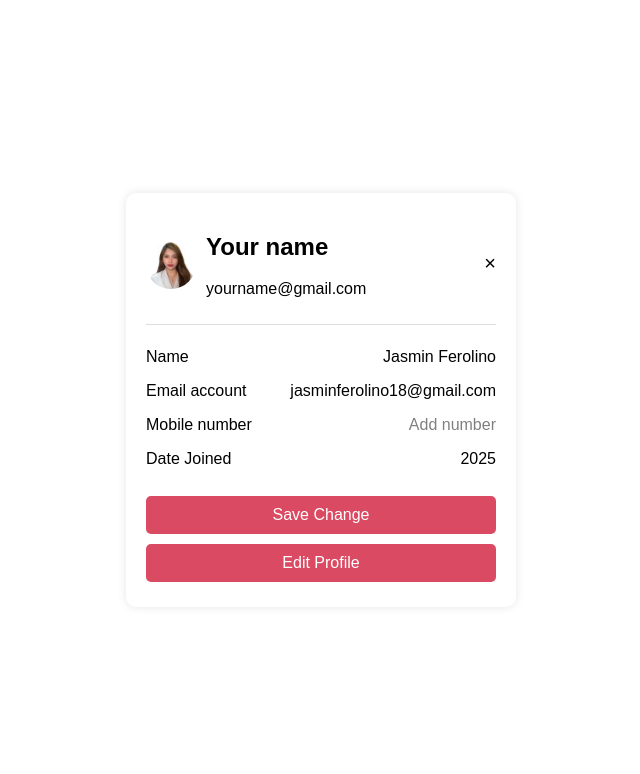
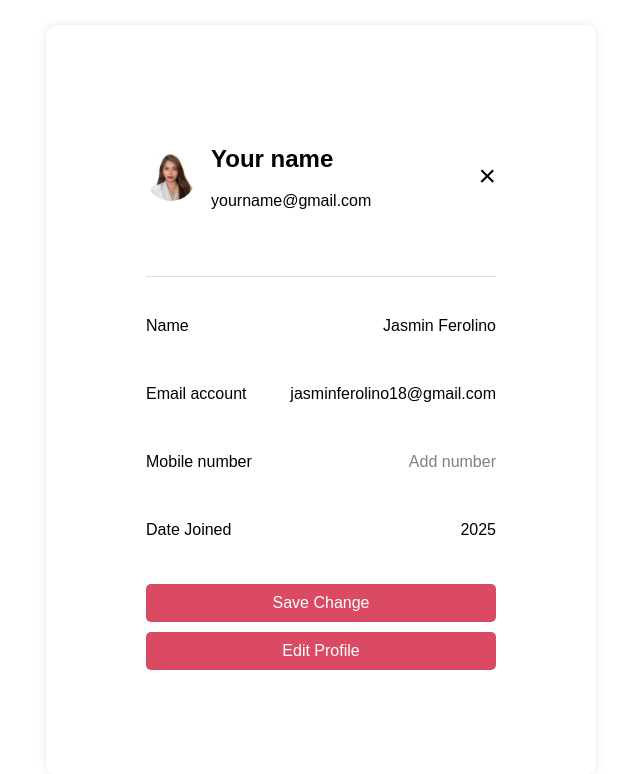
Before and after one commit to Pasionpreciouskaye/CAPSTONE-project, a PHP site: page /userpage.html in a window 1280 px wide. Shown: the top 774 px of the page, without its empty margins (319-959 px from the left). Run offline with PHP 8.4, Linux system fonts and the light colour scheme.

Commit message:
update user page file

```diff
--- a/style/userpage.css
+++ b/style/userpage.css
@@ -11,7 +11,7 @@ body {
 .profile-container {
     background: white;
     width: 350px;
-    padding: 20px;
+    padding: 100px;
     border-radius: 10px;
     box-shadow: 0 0 10px rgba(0, 0, 0, 0.1);
     text-align: center;
@@ -21,7 +21,7 @@ body {
     display: flex;
     align-items: center;
     justify-content: space-between;
-    padding-bottom: 10px;
+    padding-bottom: 50px;
     border-bottom: 1px solid #ddd;
 }
 
@@ -33,13 +33,13 @@ body {
 }
 
 .profile-info {
-    flex-grow: 1;
+    flex-grow: 2;
     text-align: left;
-    padding-left: 10px;
+    padding-left: 15px;
 }
 
 .close {
-    font-size: 20px;
+    font-size: 30px;
     cursor: pointer;
 }
 
@@ -50,7 +50,7 @@ body {
 .detail {
     display: flex;
     justify-content: space-between;
-    padding: 8px 0;
+    padding: 25px 0;
 }
 
 .add-number {
```
